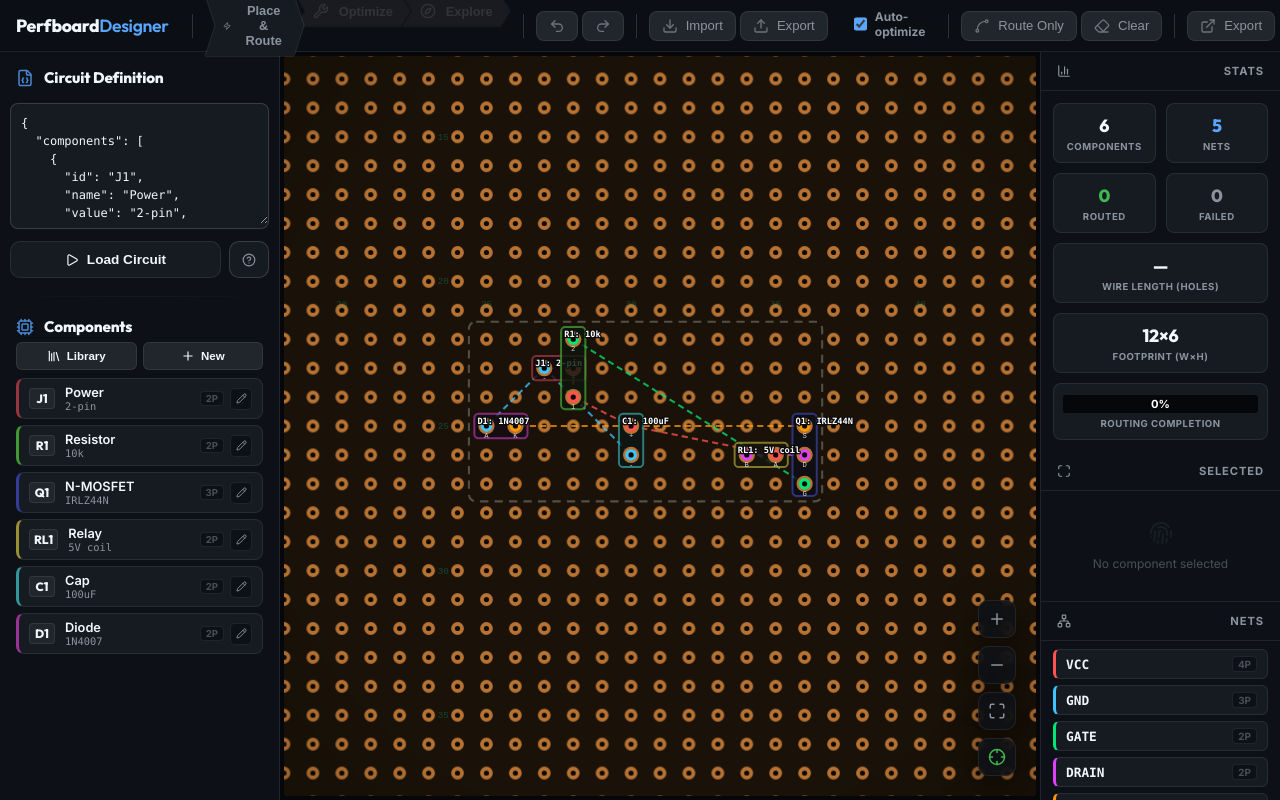
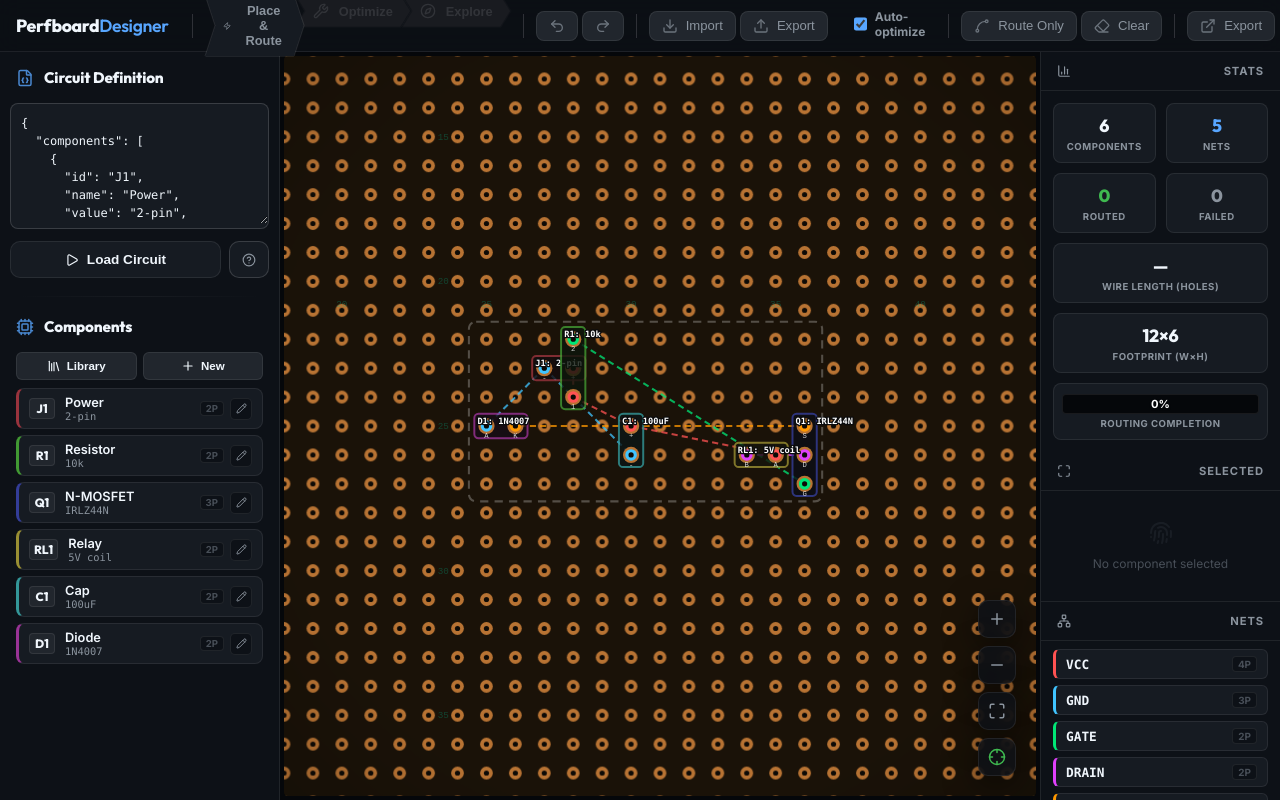
Before and after one commit to Infraviored/Perfboard-AutoRouter, a React (Vite) app: page / in a window 1280 px wide. Built offline with nearby package versions, Linux system fonts and the light colour scheme.

Commit message:
style: fix spacing and restore button order in Components section

```diff
--- a/src/components/SidebarLeft.jsx
+++ b/src/components/SidebarLeft.jsx
@@ -78,7 +78,7 @@ export function SidebarLeft({
           <h2>Components</h2>
         </div>
 
-        <div className="header-actions-row">
+        <div className="header-actions-row" style={{ paddingTop: '10px' }}>
           <button className="tplbtn blu-bg" onClick={onOpenLibrary} style={{ flex: 1 }}>
             <Library size={14} /> Library
           </button>
```
